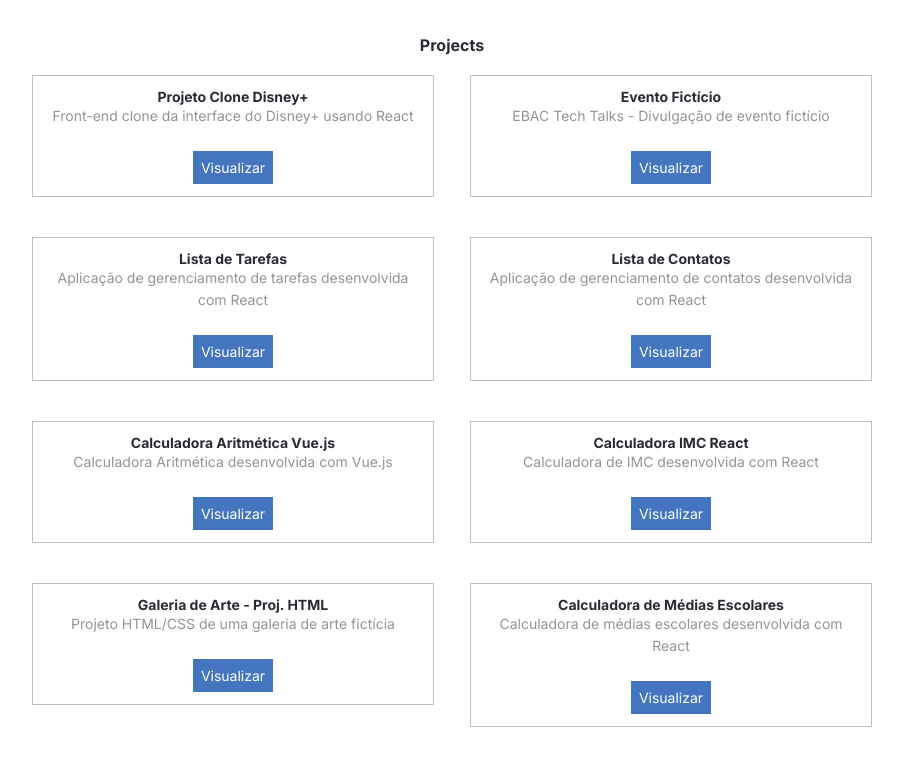
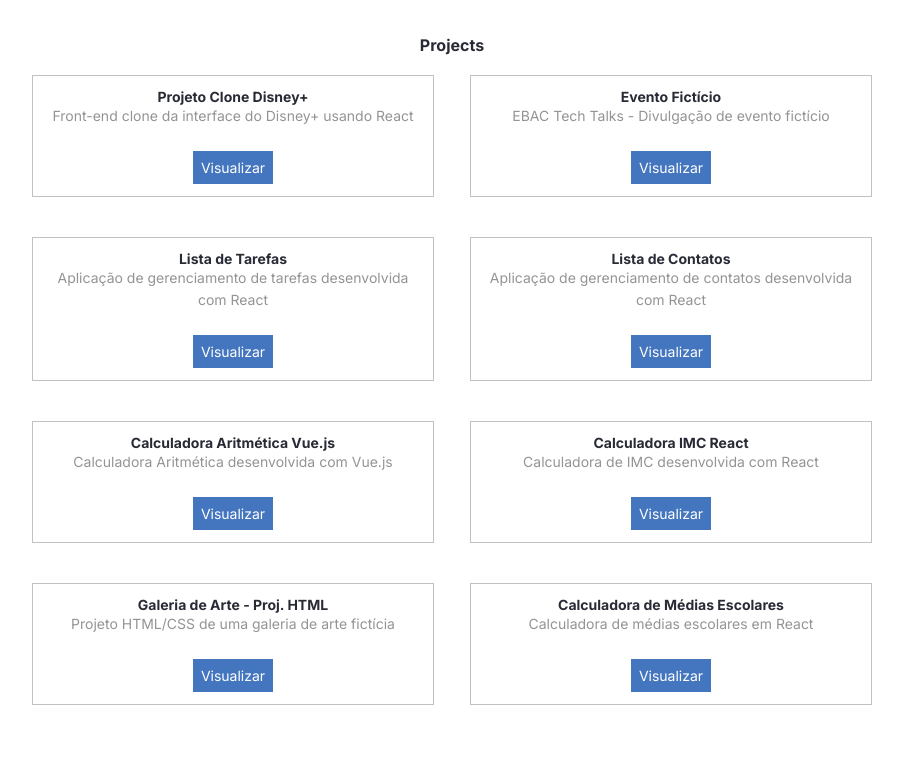
Before and after one commit to viniciussilva2504/portfolio, a React (Create React App) app: page / in a window 1280 px wide. Shown: the part 426-1191 px from the top of the page, without its empty margins (280-1183 px from the left). Built offline with nearby package versions, Linux system fonts and the light colour scheme.

Commit message:
edit texto

```diff
--- a/src/components/Projeto/index.tsx
+++ b/src/components/Projeto/index.tsx
@@ -109,7 +109,7 @@ export const CalculadoraMediasEscolares = () => {
     <Card>
       <Title>Calculadora de Médias Escolares</Title>
       <Paragrafo tipo="secundario">
-        Calculadora de médias escolares desenvolvida com React
+        Calculadora de médias escolares em React
       </Paragrafo>
       <LinkBotao
         href="https://calculadora-medias-proj.vercel.app/"
```
